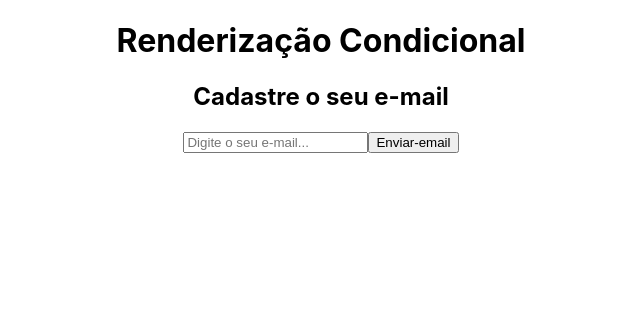
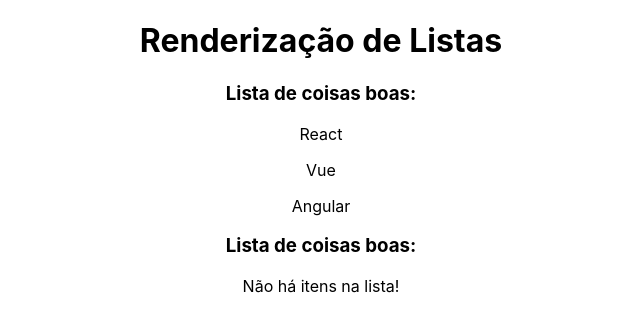
Before and after one commit to dornelesfernando/Frameworks, a React (Create React App) app in the folder React.js/my-project/: page / in a window 1280 px wide. Shown: the top 332 px of the page, without its empty margins (319-959 px from the left). Built offline with nearby package versions, Linux system fonts and the light colour scheme.

Commit message:
init - list rendering

```diff
--- a/React.js/my-project/src/App.js
+++ b/React.js/my-project/src/App.js
@@ -1,11 +1,15 @@
 import './App.css';
-import Condicional from './components/Condicional';
+import OutraLista from './components/OutraLista';
 
 function App() {
+
+  const meusItens = ['React', 'Vue', 'Angular'];
+
   return (
     <div className="App">
-      <h1>Renderização Condicional</h1>
-      <Condicional />
+      <h1>Renderização de Listas</h1>
+      <OutraLista itens={meusItens}/>
+      <OutraLista itens={[]}/>
     </div>
   );
 }
--- /dev/null
+++ b/React.js/my-project/src/components/OutraLista.js
@@ -0,0 +1,16 @@
+function OutraLista({itens}){
+    return(
+        <>
+            <h3>Lista de coisas boas:</h3>
+            {itens.length > 0 ? (
+                itens.map((item, index) => (
+                    <p key={index}>{item}</p>
+                ))) : (
+                    <p>Não há itens na lista!</p>
+                )
+            }
+        </>
+    )
+}
+
+export default OutraLista;
```
